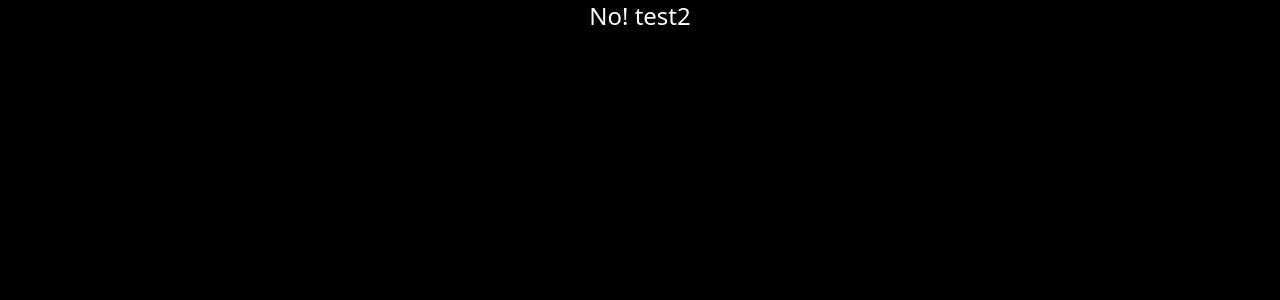
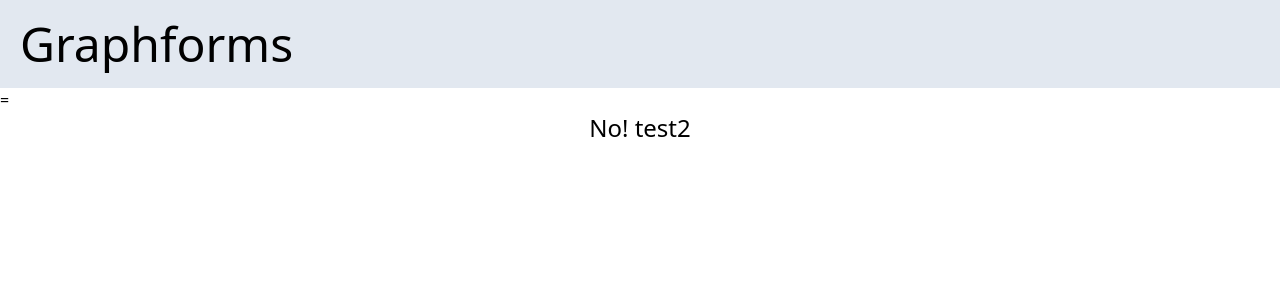
Before and after one commit to monccciii/graphforms, a Next.js app in the folder frontend/: page / in a window 1280 px wide. Shown: the top 300 px of the page. Built offline with nearby package versions, Linux system fonts and the light colour scheme.

Commit message:
testing site

```diff
--- a/frontend/pages/index.tsx
+++ b/frontend/pages/index.tsx
@@ -15,8 +15,12 @@ export default function Landing() {
         <meta name="viewport" content="width=device-width, initial-scale=1" />
         <link rel="icon" href="/favicon.ico" />
       </Head>
-      <div className='bg-black h-[100vh]'>
-        <p className='text-center text-white text-2xl'>
+      <div className='bg-white h-[100vh]'>
+        <div className='p-5 bg-slate-200 w-full'>
+        <h1 className='text-left text-black text-5xl'>Graphforms</h1>
+
+        </div>
+=        <p className='text-center text-black text-2xl'>
           No! test2
         </p>
       </div>
```
